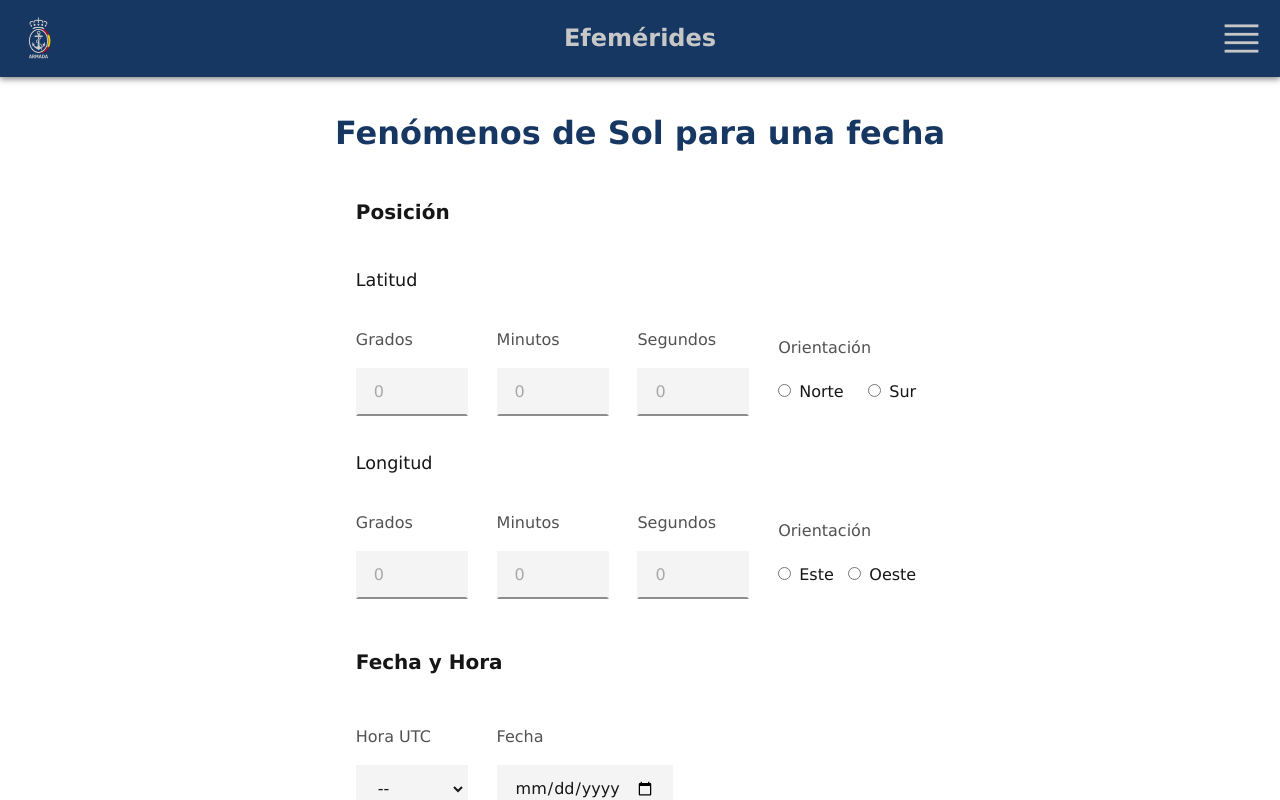
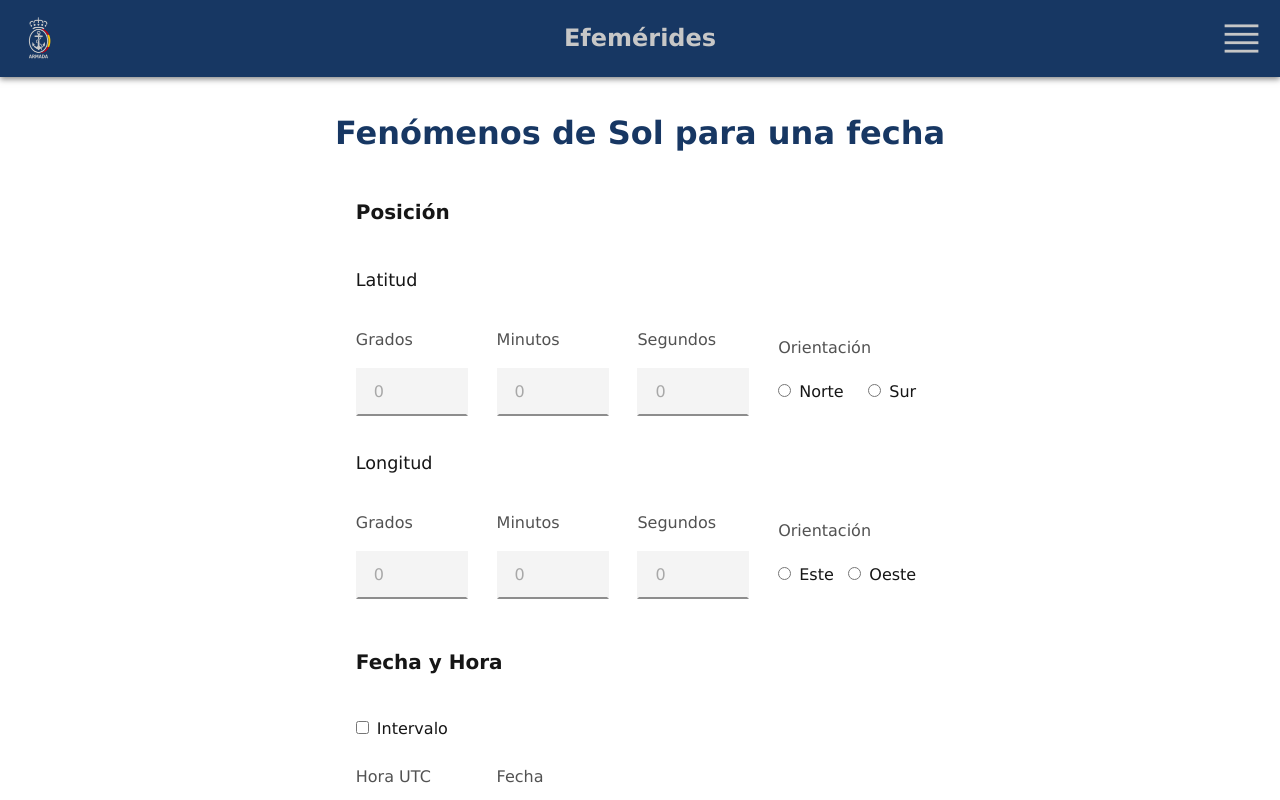
Before and after one commit to IvanAlba97/PINF, a React (Vite) app in the folder node/efemerides/: page /Sol in a window 1280 px wide. Shown: the top 800 px of the page. Built offline with nearby package versions, Linux system fonts and the light colour scheme.

Commit message:
Opción para poner un intervalo

```diff
--- a/node/efemerides/src/components/Formulario.css
+++ b/node/efemerides/src/components/Formulario.css
@@ -116,3 +116,11 @@
 .datepicker {
   width: 11em;
 }
+
+.checkbox {
+  margin-bottom: 1em;
+  label {
+    color: #161616;
+    margin: 0.5em;
+  }
+}
--- a/node/efemerides/src/components/Formulario.jsx
+++ b/node/efemerides/src/components/Formulario.jsx
@@ -1,7 +1,8 @@
-import { useState, useEffect } from 'react';
+import { useState, useEffect, useRef } from 'react';
+import Respuesta from './Respuesta';
 import './Formulario.css';
 import './Spinner.css';
-import Respuesta from './Respuesta';
+
 export default function Formulario({ nombre, enlace }) {
   console.ignoreRedBox = true;
   const estadoInicial = {
@@ -16,8 +17,10 @@ export default function Formulario({ nombre, enlace }) {
     norteSur: '', // 0 Norte, 1 Sur
     esteOeste: '', //0 Este, 1 Oeste
   };
+
   const [datos, setDatos] = useState(estadoInicial);
 
+  const [intervalo, setIntervalo] = useState(false);
   const [loading, setLoading] = useState(false);
   const [respuesta, setRespuesta] = useState(undefined);
 
@@ -89,17 +92,56 @@ export default function Formulario({ nombre, enlace }) {
 
   if (respuesta) {
     return <Respuesta datos={respuesta} />;
-    /*if (respuesta.ERROR) {
-      return <div className='error'>{respuesta.ERROR}</div>;
+  }
+
+  function Fecha() {
+    if (!intervalo) {
+      return (
+        <div className='linea'>
+          <InputHoraUTC
+            label={'Hora UTC'}
+            onChange={actualizarHora}
+            value={datos.hora}
+          />
+          <DatePicker
+            label={'Fecha'}
+            onChange={actualizarFecha}
+            value={datos.fecha}
+          />
+        </div>
+      );
     } else {
       return (
-        <table>
-          <thead>
-            <tr>RESPUESTA</tr>
-          </thead>
-        </table>
+        <>
+          <h4 className='subapartado'>Inicio</h4>
+          <div className='linea'>
+            <InputHoraUTC
+              label={'Hora UTC'}
+              onChange={actualizarHora}
+              value={datos.hora}
+            />
+            <DatePicker
+              label={'Fecha'}
+              onChange={actualizarFecha}
+              value={datos.fecha}
+            />
+          </div>
+          <h4 className='subapartado'>Final</h4>
+          <div className='linea'>
+            <InputHoraUTC
+              label={'Hora UTC'}
+              onChange={actualizarHora}
+              value={datos.hora}
+            />
+            <DatePicker
+              label={'Fecha'}
+              onChange={actualizarFecha}
+              value={datos.fecha}
+            />
+          </div>
+        </>
       );
-    }*/
+    }
   }
 
   return (
@@ -187,18 +229,14 @@ export default function Formulario({ nombre, enlace }) {
           </div>
           <div>
             <h2 className='apartado'>Fecha y Hora</h2>
-            <div className='linea'>
-              <InputHoraUTC
-                label={'Hora UTC'}
-                onChange={actualizarHora}
-                value={datos.hora}
-              />
-              <DatePicker
-                label={'Fecha'}
-                onChange={actualizarFecha}
-                value={datos.fecha}
-              />
+            <div className='checkbox'>
+              <input
+                onChange={() => setIntervalo(!intervalo)}
+                type='checkbox'
+              ></input>
+              <label>Intervalo</label>
             </div>
+            <Fecha />
           </div>
           <div className='linea botones'>
             <input
--- a/node/efemerides/src/components/Respuesta.jsx
+++ b/node/efemerides/src/components/Respuesta.jsx
@@ -1,5 +1,3 @@
-import { useState, useEffect } from 'react';
-
 export default function respuesta({ datos }) {
   let tabla = datos.tabla1;
   let Sol = datos.Sol;
```
